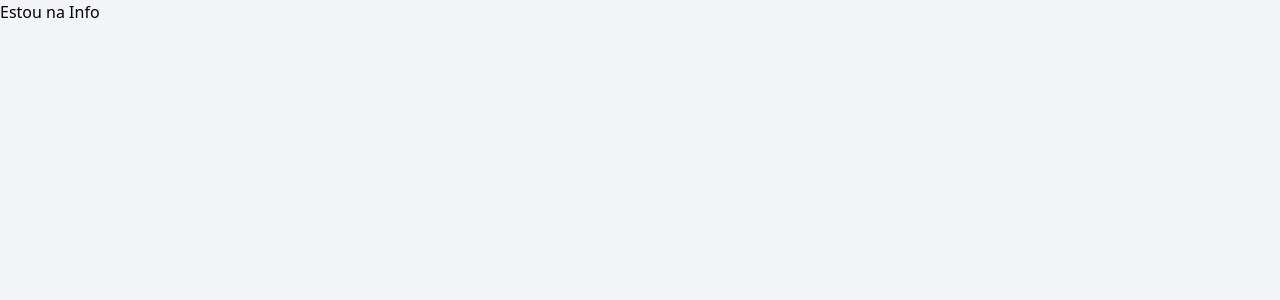
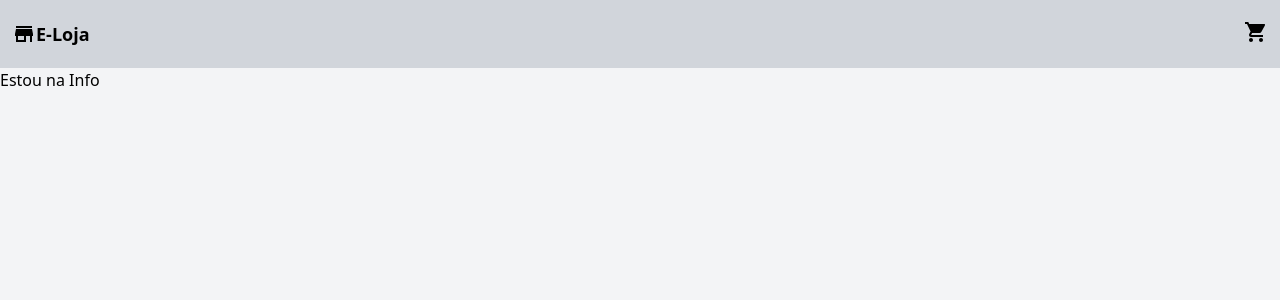
Before and after one commit to Jeann-Cavalcante/loja, a React (Vite) app: page /Info in a window 1280 px wide. Shown: the top 300 px of the page. Built offline with nearby package versions, Linux system fonts and the light colour scheme.

Commit message:
add Header

```diff
--- a/package.json
+++ b/package.json
@@ -14,6 +14,7 @@
     "@mui/material": "^5.10.10",
     "react": "^18.2.0",
     "react-dom": "^18.2.0",
+    "react-icons": "^4.6.0",
     "react-router-dom": "^6.4.2"
   },
   "devDependencies": {
--- /dev/null
+++ b/src/components/Header.jsx
@@ -0,0 +1,21 @@
+import { MdLocalGroceryStore, MdStoreMallDirectory } from "react-icons/md";
+import { Link } from "react-router-dom";
+
+const Header = () => {
+  return (
+    <header className="flex bg-gray-300 py-[20px] px-3 justify-between">
+      <Link
+        to="/"
+        className="flex items-center text-lg font-bold cursor-pointer"
+      >
+        <MdStoreMallDirectory className="text-2xl" />
+        <span>E-Loja</span>
+      </Link>
+      <div>
+        <MdLocalGroceryStore className="text-2xl" />
+      </div>
+    </header>
+  );
+};
+
+export default Header;
--- a/src/routes.jsx
+++ b/src/routes.jsx
@@ -1,10 +1,12 @@
 import { Route, BrowserRouter as Router, Routes } from "react-router-dom";
+import Header from "./components/Header";
 import Home from "./pages/Home";
 import Info from "./pages/Info";
 
 const RoutesApp = () => {
   return (
     <Router>
+      <Header />
       <Routes>
         <Route path="/" element={<Home />} />
         <Route path="/Info" element={<Info />} />
```
Also changed, not shown: 1 other file (tests, documents, lock files or other folders).
